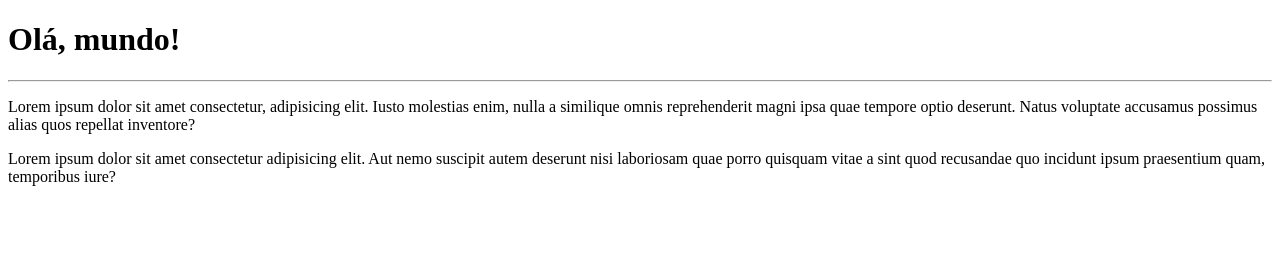
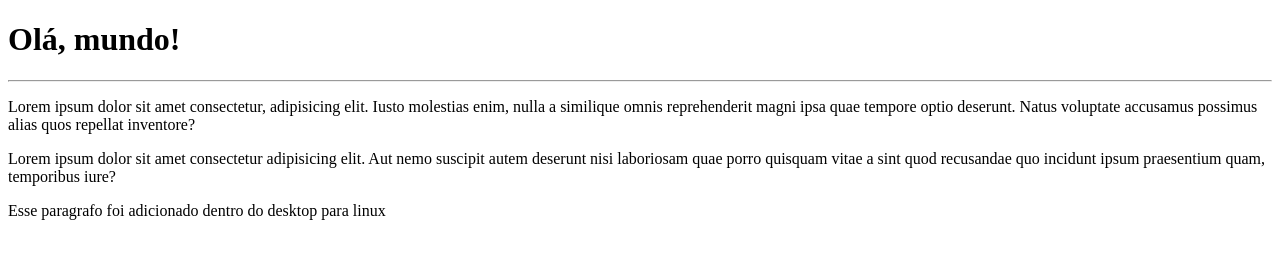
Before and after one commit to Francoarlesson/Ola-Mundo, a plain HTML site: page Site-exemplo/index.html in a window 1280 px wide. Drawn offline with Linux system fonts and the light colour scheme.

Commit message:
Mudei o arquivo index

```diff
--- a/Site-exemplo/index.html
+++ b/Site-exemplo/index.html
@@ -10,5 +10,6 @@
    <hr>
    <p>Lorem ipsum dolor sit amet consectetur, adipisicing elit. Iusto molestias enim, nulla a similique omnis reprehenderit magni ipsa quae tempore optio deserunt. Natus voluptate accusamus possimus alias quos repellat inventore?</p>
    <p>Lorem ipsum dolor sit amet consectetur adipisicing elit. Aut nemo suscipit autem deserunt nisi laboriosam quae porro quisquam vitae a sint quod recusandae quo incidunt ipsum praesentium quam, temporibus iure?</p>
+   <p>Esse paragrafo foi adicionado dentro do desktop para linux</p>
 </body>
 </html>
```
